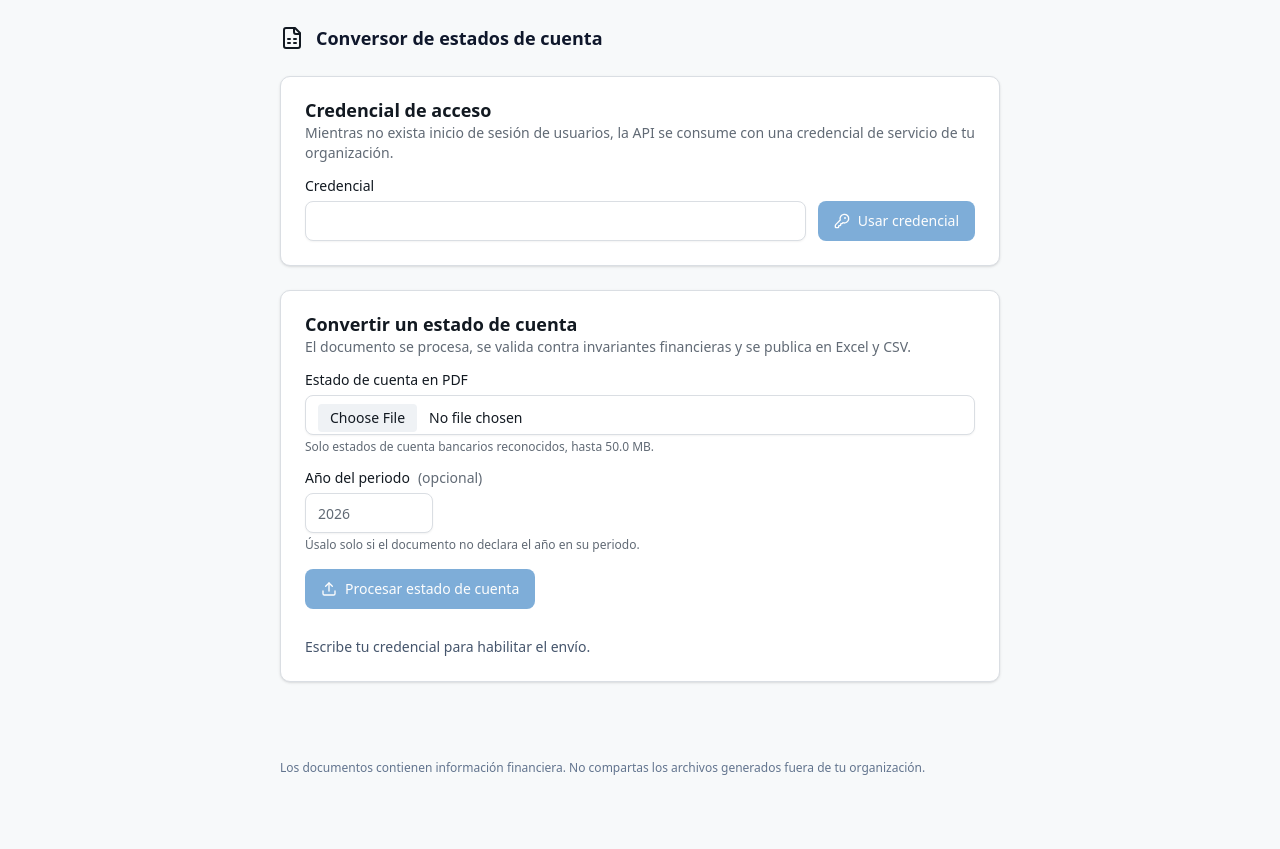
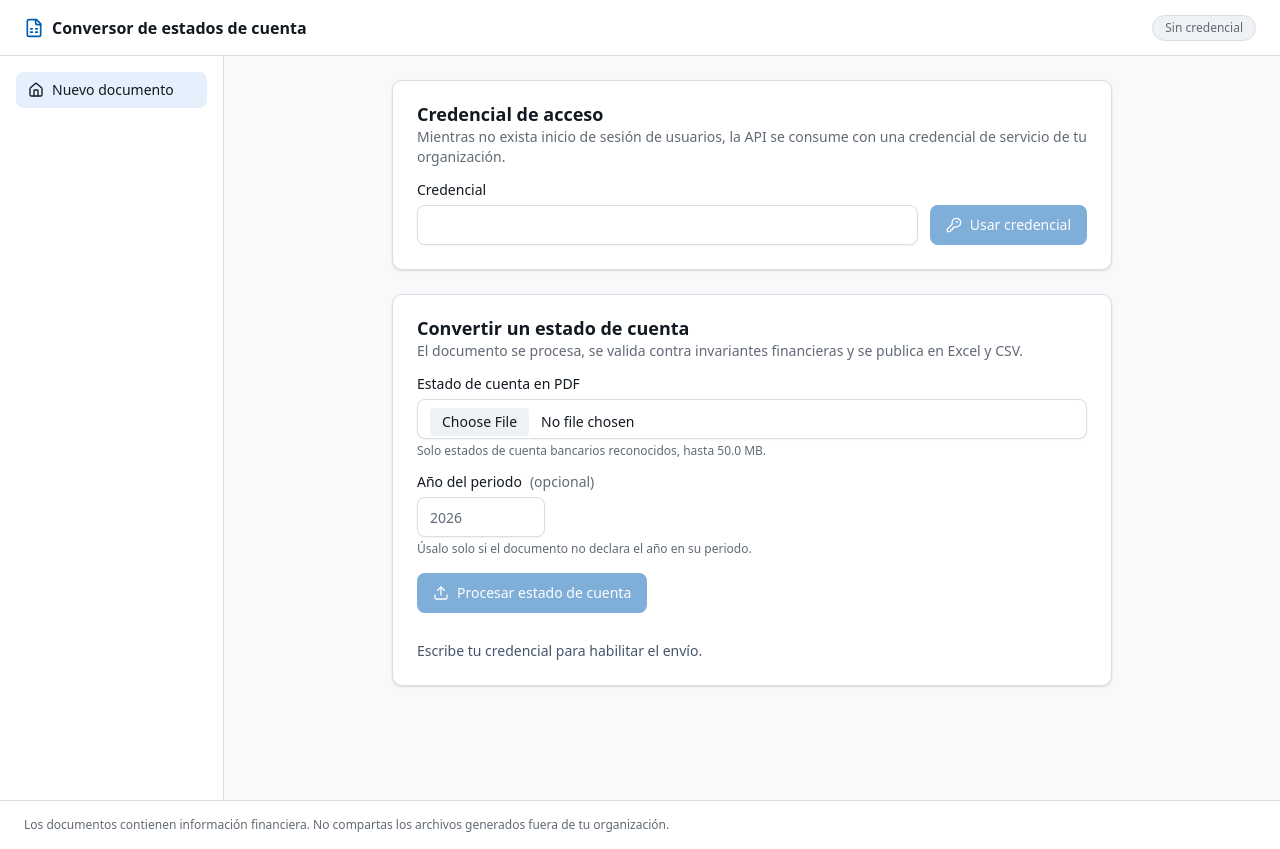
Before and after one commit to Doarmfando/eecc, a React (Vite) app in the folder frontend/: page / in a window 1280 px wide. Before the commit the page ends 800 px from the top, so only its background shows below. Built offline with nearby package versions, Linux system fonts and the light colour scheme; no server answers.

Commit message:
equisde barra navegación, head y un footer de mrda xd

```diff
--- a/frontend/src/app/app.tsx
+++ b/frontend/src/app/app.tsx
@@ -1,29 +1,89 @@
 import { QueryClientProvider, type QueryClient } from '@tanstack/react-query';
-import { FileSpreadsheet } from 'lucide-react';
+import { FileClock, FileSpreadsheet, Home } from 'lucide-react';
 import { useState, type ReactNode } from 'react';
-import { Link, Route, Routes } from 'react-router-dom';
+import { Link, NavLink, Route, Routes } from 'react-router-dom';
 
 import { Alert } from '@/components/ui/alert';
+import { cn } from '@/lib/utils';
 import { JobPage } from '@/pages/job-page';
 import { UploadPage } from '@/pages/upload-page';
 
 import { ApiConfigProvider } from './api-config';
 import { createQueryClient } from './query-client';
+import { useApiConfig } from './use-api-config';
+
+function Header(): ReactNode {
+  const { apiKey } = useApiConfig();
+
+  return (
+    <header className="sticky top-0 z-10 flex h-14 shrink-0 items-center justify-between border-b border-border bg-card px-4 sm:px-6">
+      <Link to="/" className="flex items-center gap-2 text-base font-semibold text-foreground">
+        <FileSpreadsheet aria-hidden className="size-5 text-primary" />
+        Conversor de estados de cuenta
+      </Link>
+      <span
+        className={cn(
+          'inline-flex items-center rounded-full border px-3 py-1 text-xs font-medium',
+          apiKey.length > 0
+            ? 'border-success/40 bg-success/10 text-success'
+            : 'border-border bg-muted text-muted-foreground',
+        )}
+      >
+        {apiKey.length > 0 ? 'Conectado' : 'Sin credencial'}
+      </span>
+    </header>
+  );
+}
+
+const navLinkClass =
+  'flex items-center gap-2 rounded-md px-3 py-2 text-sm font-medium text-muted-foreground transition-colors hover:bg-accent hover:text-accent-foreground';
+
+function Sidebar(): ReactNode {
+  const { apiKey } = useApiConfig();
+
+  return (
+    <aside
+      aria-label="Navegación principal"
+      className="sticky top-14 hidden h-[calc(100vh-3.5rem)] w-56 shrink-0 flex-col gap-1 overflow-y-auto border-r border-border bg-card p-4 md:flex"
+    >
+      <NavLink
+        to="/"
+        end
+        className={({ isActive }) =>
+          cn(navLinkClass, isActive && 'bg-accent text-accent-foreground')
+        }
+      >
+        <Home aria-hidden className="size-4" />
+        Nuevo documento
+      </NavLink>
+      {apiKey.length > 0 ? (
+        <Link to={{ pathname: '/', hash: '#documentos-procesados' }} className={navLinkClass}>
+          <FileClock aria-hidden className="size-4" />
+          Historial
+        </Link>
+      ) : null}
+    </aside>
+  );
+}
+
+function Footer(): ReactNode {
+  return (
+    <footer className="border-t border-border bg-card px-4 py-4 text-xs text-muted-foreground sm:px-6">
+      Los documentos contienen información financiera. No compartas los archivos generados fuera de
+      tu organización.
+    </footer>
+  );
+}
 
 function Layout({ children }: { children: ReactNode }): ReactNode {
   return (
-    <div className="mx-auto flex min-h-screen w-full max-w-3xl flex-col gap-6 p-6">
-      <header className="flex items-center gap-3">
-        <FileSpreadsheet aria-hidden className="size-6 text-brand-600" />
-        <Link to="/" className="text-lg font-semibold text-slate-900">
-          Conversor de estados de cuenta
-        </Link>
-      </header>
-      <main className="flex-1">{children}</main>
-      <footer className="text-xs text-slate-500">
-        Los documentos contienen información financiera. No compartas los archivos generados fuera
-        de tu organización.
-      </footer>
+    <div className="flex min-h-screen flex-col bg-background">
+      <Header />
+      <div className="flex flex-1">
+        <Sidebar />
+        <main className="mx-auto w-full max-w-3xl flex-1 p-6">{children}</main>
+      </div>
+      <Footer />
     </div>
   );
 }
--- a/frontend/src/pages/upload-page.tsx
+++ b/frontend/src/pages/upload-page.tsx
@@ -1,5 +1,5 @@
-import type { ReactNode } from 'react';
-import { useNavigate } from 'react-router-dom';
+import { useEffect, type ReactNode } from 'react';
+import { useLocation, useNavigate } from 'react-router-dom';
 
 import { useApiConfig } from '@/app/use-api-config';
 import { Alert } from '@/components/ui/alert';
@@ -14,7 +14,15 @@ import { describeError } from '@/lib/api-error';
 export function UploadPage(): ReactNode {
   const { apiKey } = useApiConfig();
   const navigate = useNavigate();
+  const location = useLocation();
   const upload = useUploadStatement();
+
+  useEffect(() => {
+    if (!location.hash) {
+      return;
+    }
+    document.querySelector(location.hash)?.scrollIntoView({ behavior: 'smooth', block: 'start' });
+  }, [location.hash]);
 
   function handleSubmit(values: UploadFormValues): void {
     upload.mutate(values, {
@@ -60,7 +68,11 @@ export function UploadPage(): ReactNode {
 
       {upload.isSuccess ? <JobSummary job={upload.data} /> : null}
 
-      {apiKey.length === 0 ? null : <JobHistory />}
+      {apiKey.length === 0 ? null : (
+        <div id="documentos-procesados" className="scroll-mt-20">
+          <JobHistory />
+        </div>
+      )}
     </div>
   );
 }
```
Also changed, not shown: 1 other file (tests, documents, lock files or other folders).
